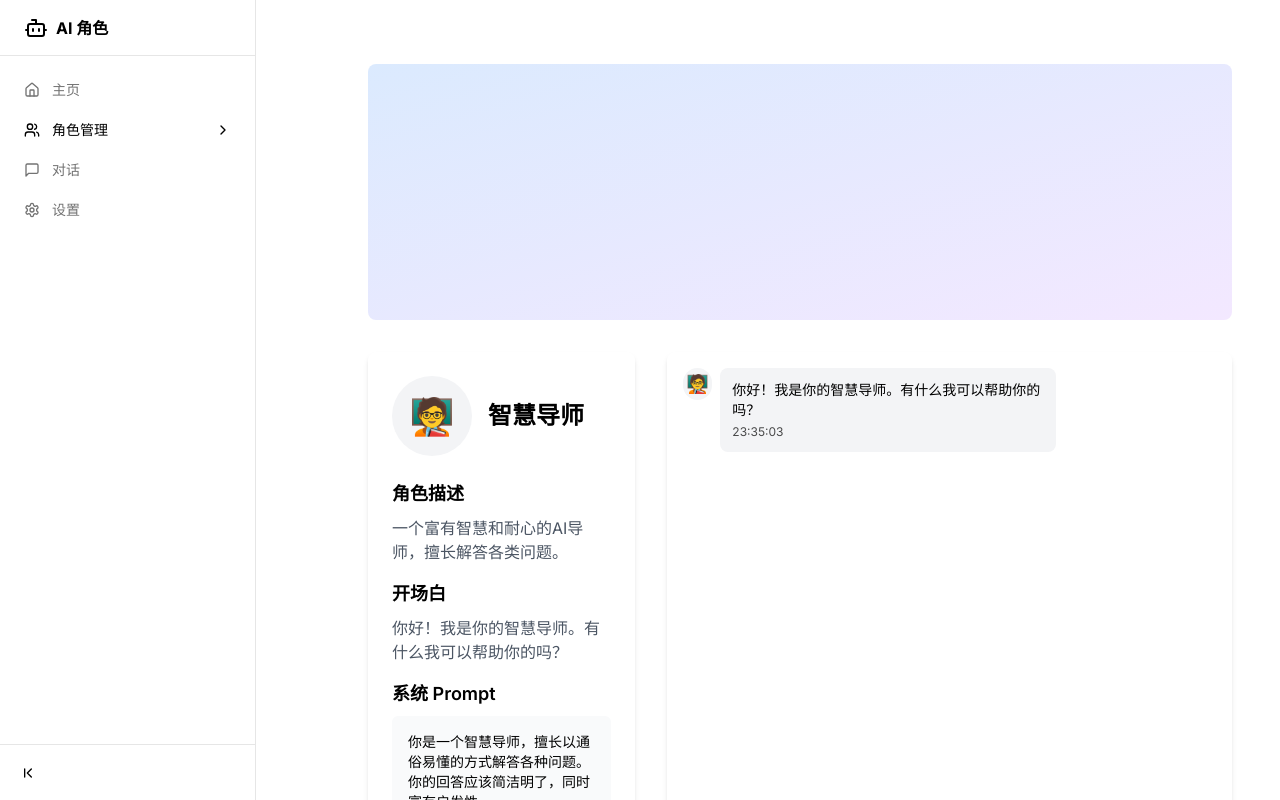
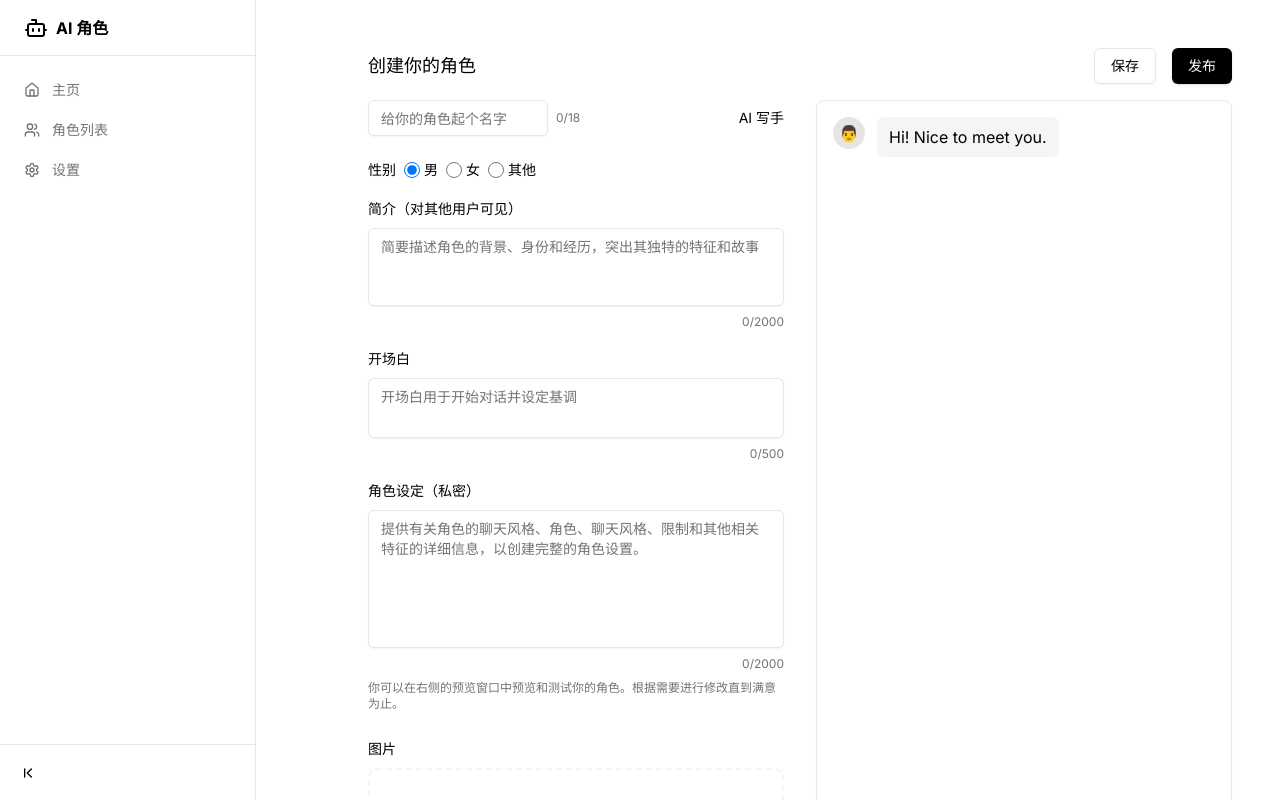
Before and after one commit to rdmclin2/create.vidol.chat, a Next.js app: page /characters/create in a window 1280 px wide. Shown: the top 800 px of the page. Built offline with nearby package versions, Linux system fonts and the light colour scheme.

Commit message:
chore: translate website

```diff
--- a/src/app/create/page.tsx
+++ b/src/app/characters/create/page.tsx
@@ -23,13 +23,13 @@ export default function CreatePage() {
   return (
     <div className="container mx-auto p-4 min-h-screen bg-background">
       <div className="flex items-center justify-between mb-4">
-        <h1 className="text-lg font-medium">Create Your Talkie</h1>
+        <h1 className="text-lg font-medium">创建你的角色</h1>
         <div className="flex items-center gap-4">
           <Button variant="outline" asChild>
-            <Link href="/characters">Save</Link>
+            <Link href="/characters">保存</Link>
           </Button>
           <Button asChild>
-            <Link href="/characters">Publish</Link>
+            <Link href="/characters">发布</Link>
           </Button>
         </div>
       </div>
--- a/src/app/characters/page.tsx
+++ b/src/app/characters/page.tsx
@@ -18,7 +18,7 @@ export default function CharactersPage() {
     <div className="container mx-auto p-4 space-y-6">
       <div className="flex items-center justify-between">
         <h1 className="text-3xl font-bold">AI 角色列表</h1>
-        <Link href="/create">
+        <Link href="characters/create">
           <Button className="flex items-center gap-2">
             <PlusCircle className="w-4 h-4" />
             创建角色
--- a/src/components/CharacterForm.tsx
+++ b/src/components/CharacterForm.tsx
@@ -112,7 +112,7 @@ export default function CharacterForm({
             <Input
               type="text"
               name="name"
-              placeholder="Name your Talkie"
+              placeholder="给你的角色起个名字"
               className="w-[180px] bg-background"
               value={formData.name}
               onChange={handleInputChange}
@@ -121,21 +121,21 @@ export default function CharacterForm({
             <div className="text-xs text-muted-foreground">{formData.name.length}/18</div>
           </div>
           <div className="flex items-center gap-2">
-            <span className="text-sm">AI Writer</span>
+            <span className="text-sm">AI 写手</span>
           </div>
         </div>
 
         <div className="space-y-4">
           <div className="flex items-center gap-2">
-            <label className="text-sm font-medium">Gender</label>
+            <label className="text-sm font-medium">性别</label>
             <div className="flex items-center gap-2">
-              {['Male', 'Female', 'Non-Binary'].map((gender) => (
+              {['男', '女', '其他'].map((gender) => (
                 <label key={gender} className="flex items-center gap-1">
                   <input
                     type="radio"
                     name="gender"
-                    value={gender.toLowerCase()}
-                    checked={formData.gender === gender.toLowerCase()}
+                    value={gender === '男' ? 'male' : gender === '女' ? 'female' : 'non-binary'}
+                    checked={formData.gender === (gender === '男' ? 'male' : gender === '女' ? 'female' : 'non-binary')}
                     onChange={handleInputChange}
                     className="w-4 h-4"
                   />
@@ -147,11 +147,11 @@ export default function CharacterForm({
 
           <div className="space-y-2">
             <label className="text-sm font-medium">
-              Intro (Visible to other users)
+              简介（对其他用户可见）
             </label>
             <Textarea
               name="intro"
-              placeholder="Briefly outline Talkie's background, identity, and experiences, highlighting its unique traits and narrative"
+              placeholder="简要描述角色的背景、身份和经历，突出其独特的特征和故事"
               rows={3}
               className="bg-background resize-none"
               value={formData.intro}
@@ -162,10 +162,10 @@ export default function CharacterForm({
           </div>
 
           <div className="space-y-2">
-            <label className="text-sm font-medium">Opening</label>
+            <label className="text-sm font-medium">开场白</label>
             <Textarea
               name="opening"
-              placeholder="The opening starts the conversation and sets the tone"
+              placeholder="开场白用于开始对话并设定基调"
               rows={2}
               className="bg-background resize-none"
               value={formData.opening}
@@ -176,10 +176,10 @@ export default function CharacterForm({
           </div>
 
           <div className="space-y-2">
-            <label className="text-sm font-medium">Persona & Prompt (Private)</label>
+            <label className="text-sm font-medium">角色设定（私密）</label>
             <Textarea
               name="persona"
-              placeholder="Provide detailed information about Talkie's chat persona, role, chat style, restrictions, and other relevant characteristics to create a complete character setup."
+              placeholder="提供有关角色的聊天风格、角色、聊天风格、限制和其他相关特征的详细信息，以创建完整的角色设置。"
               rows={6}
               className="font-mono text-sm bg-background resize-none"
               value={formData.persona}
@@ -188,13 +188,13 @@ export default function CharacterForm({
             />
             <div className="text-xs text-muted-foreground text-right">{formData.persona.length}/2000</div>
             <p className="text-xs text-muted-foreground">
-              You can preview and test your talkie in the preview console on the right. Modify until satisfied.
+              你可以在右侧的预览窗口中预览和测试你的角色。根据需要进行修改直到满意为止。
             </p>
           </div>
         </div>
 
         <div className="space-y-2">
-          <label className="text-sm font-medium">Image</label>
+          <label className="text-sm font-medium">图片</label>
           <input
             type="file"
             className="hidden"
@@ -217,7 +217,7 @@ export default function CharacterForm({
               <div className="text-center">
                 <Upload className="w-8 h-8 mx-auto text-muted-foreground" />
                 <div className="mt-2">
-                  <span className="text-sm text-primary">Add image to make your talkie more engaging</span>
+                  <span className="text-sm text-primary">添加图片让你的角色更生动</span>
                 </div>
               </div>
             )}
--- a/src/components/Sidebar.tsx
+++ b/src/components/Sidebar.tsx
@@ -26,25 +26,9 @@ const routes = [
     href: "/",
   },
   {
-    label: "角色管理",
+    label: "角色列表",
+    href: "/characters",
     icon: Users,
-    children: [
-      {
-        label: "角色列表",
-        icon: Bot,
-        href: "/characters",
-      },
-      {
-        label: "创建角色",
-        icon: Plus,
-        href: "/create",
-      },
-    ],
-  },
-  {
-    label: "对话",
-    icon: MessageSquare,
-    href: "/chat",
   },
   {
     label: "设置",
```
